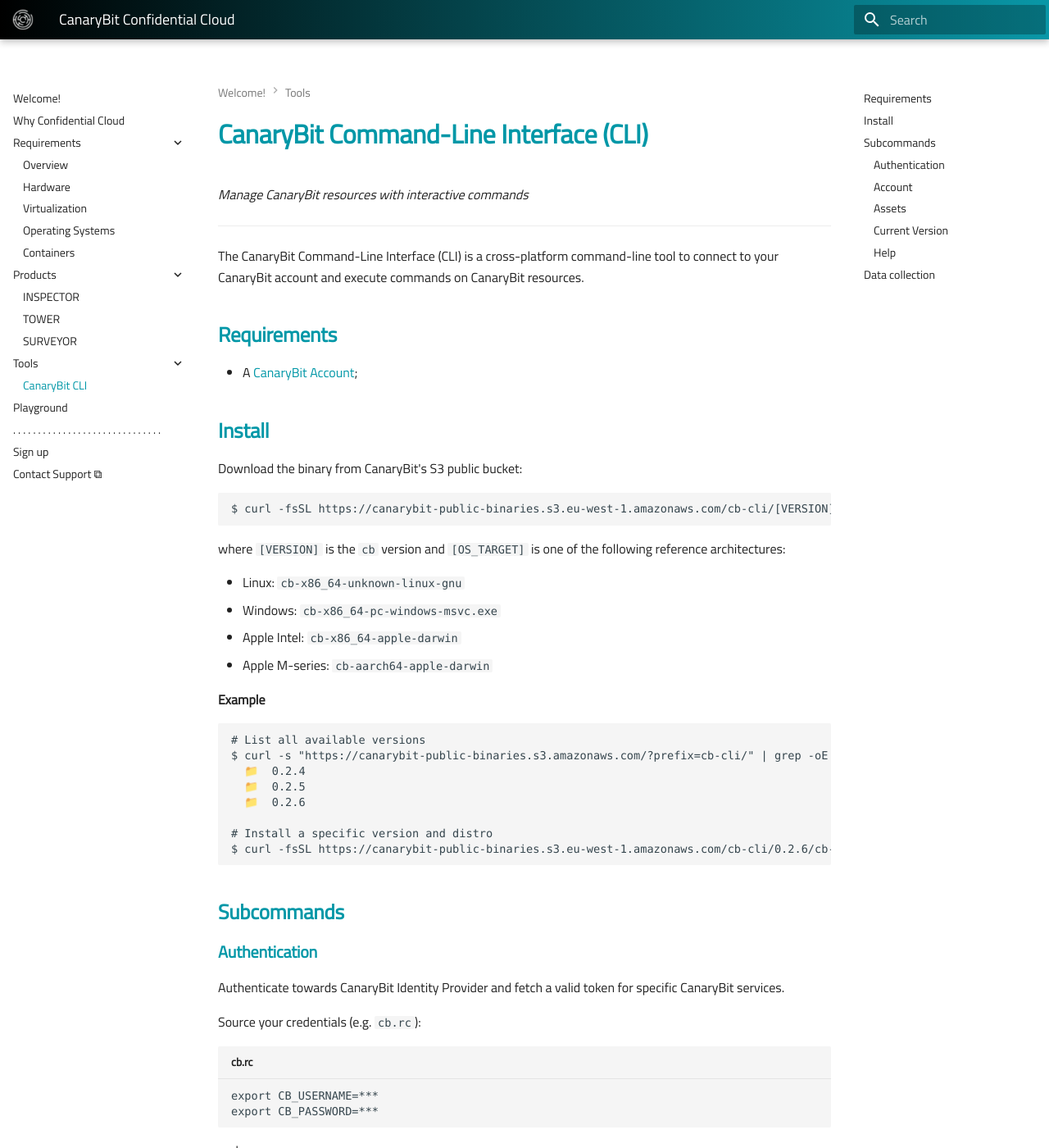
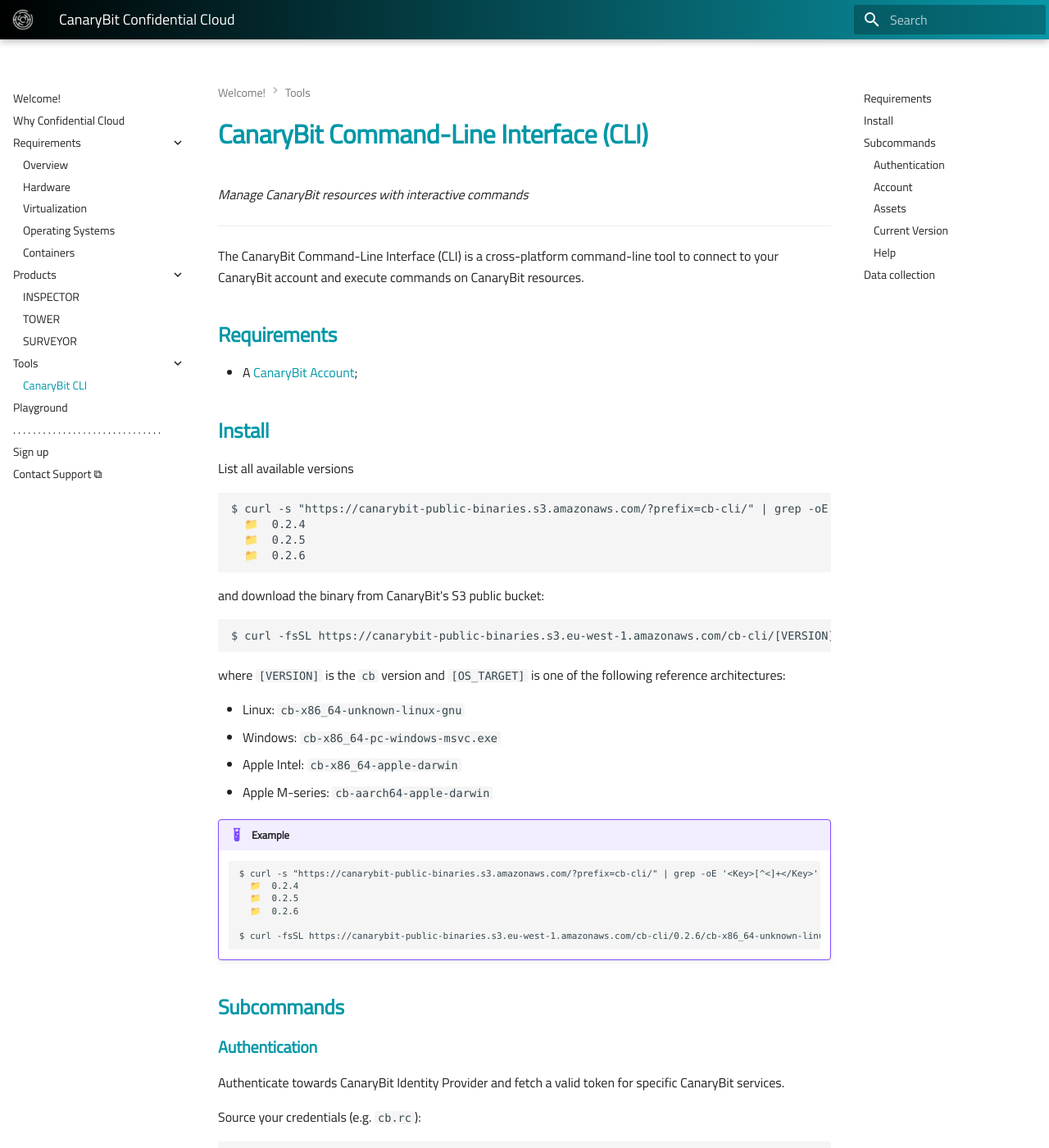
Before and after one commit to canarybit/cc-docs, an MkDocs documentation site: the page built from docs/tools/cli.md, in a window 1280 px wide and 1400 px high. Shown: the whole window at 82% size. Built offline with MkDocs 1.6.1 and Material for MkDocs 9.7.7, drawn with Linux system fonts in a browser that asks for light colours.

Commit message:
Updates CLI docs

````diff
--- a/docs/tools/cli.md
+++ b/docs/tools/cli.md
@@ -12,7 +12,16 @@
 
 ## Install
 
-Download the binary from CanaryBit's S3 public bucket:
+List all available versions
+
+```
+$ curl -s "https://canarybit-public-binaries.s3.amazonaws.com/?prefix=cb-cli/" | grep -oE '<Key>[^<]+</Key>' | sed -E 's/<\/?Key>//g' | awk -F'/' 'NF>2 {print $2}' | sort -u | awk '{printf "  📁  %s\n", $0}'
+  📁  0.2.4
+  📁  0.2.5
+  📁  0.2.6
+```
+
+and download the binary from CanaryBit's S3 public bucket:
 
 ```
 $ curl -fsSL https://canarybit-public-binaries.s3.eu-west-1.amazonaws.com/cb-cli/[VERSION]/[OS_TARGET] -o cb
@@ -25,17 +34,15 @@
 - Apple Intel: `cb-x86_64-apple-darwin`
 - Apple M-series: `cb-aarch64-apple-darwin`
 
-**Example**
-```
-# List all available versions
-$ curl -s "https://canarybit-public-binaries.s3.amazonaws.com/?prefix=cb-cli/" | grep -oE '<Key>[^<]+</Key>' | sed -E 's/<\/?Key>//g' | awk -F'/' 'NF>2 {print $2}' | sort -u | awk '{printf "  📁  %s\n", $0}'
-  📁  0.2.4
-  📁  0.2.5
-  📁  0.2.6
+!!! Example
+    ```
+    $ curl -s "https://canarybit-public-binaries.s3.amazonaws.com/?prefix=cb-cli/" | grep -oE '<Key>[^<]+</Key>' | sed -E 's/<\/?Key>//g' | awk -F'/' 'NF>2 {print $2}' | sort -u | awk '{printf "  📁  %s\n", $0}'
+      📁  0.2.4
+      📁  0.2.5
+      📁  0.2.6
 
-# Install a specific version and distro
-$ curl -fsSL https://canarybit-public-binaries.s3.eu-west-1.amazonaws.com/cb-cli/0.2.6/cb-x86_64-unknown-linux-gnu -o cb
-```
+    $ curl -fsSL https://canarybit-public-binaries.s3.eu-west-1.amazonaws.com/cb-cli/0.2.6/cb-x86_64-unknown-linux-gnu -o cb
+    ```
 
 ## Subcommands
 
````
